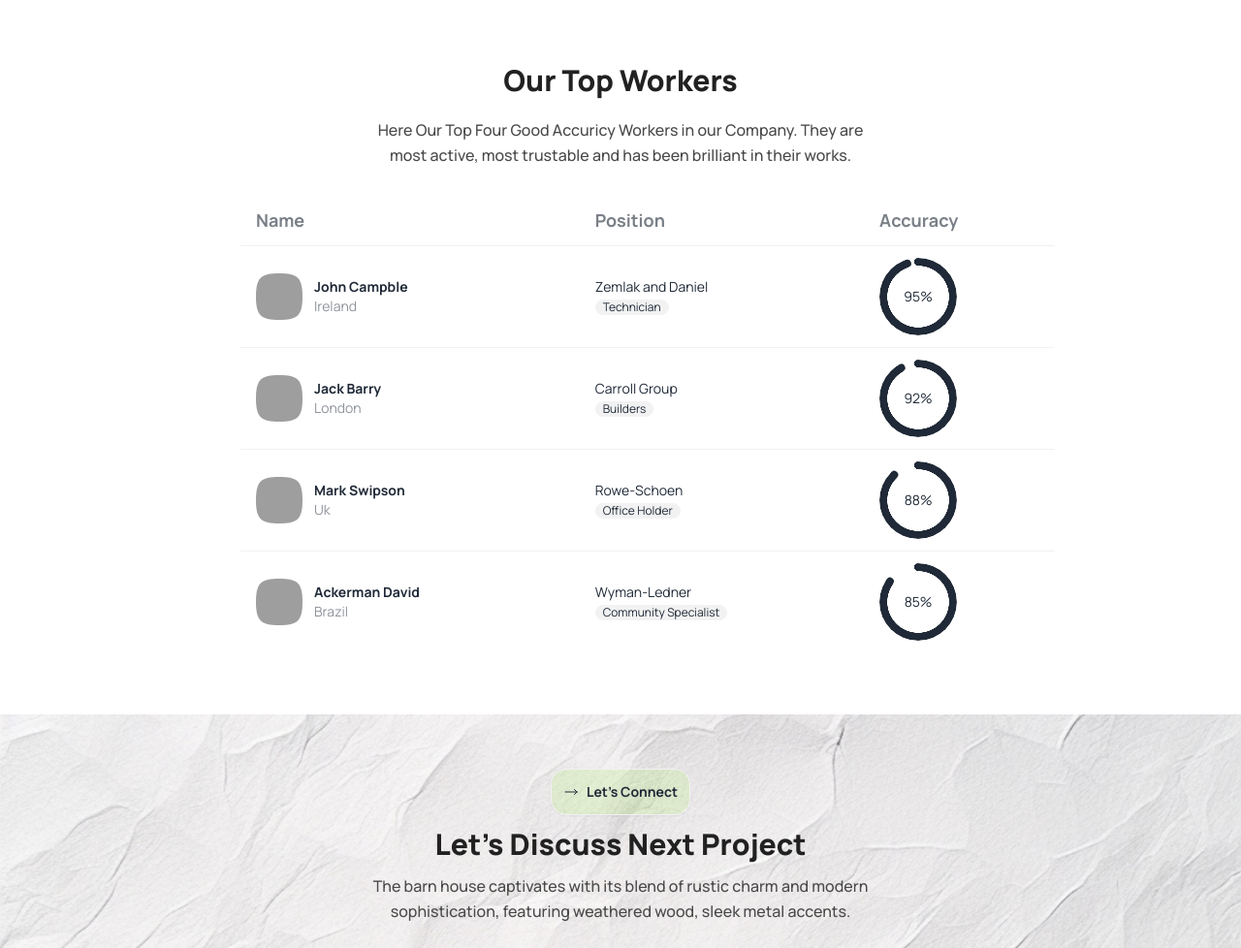
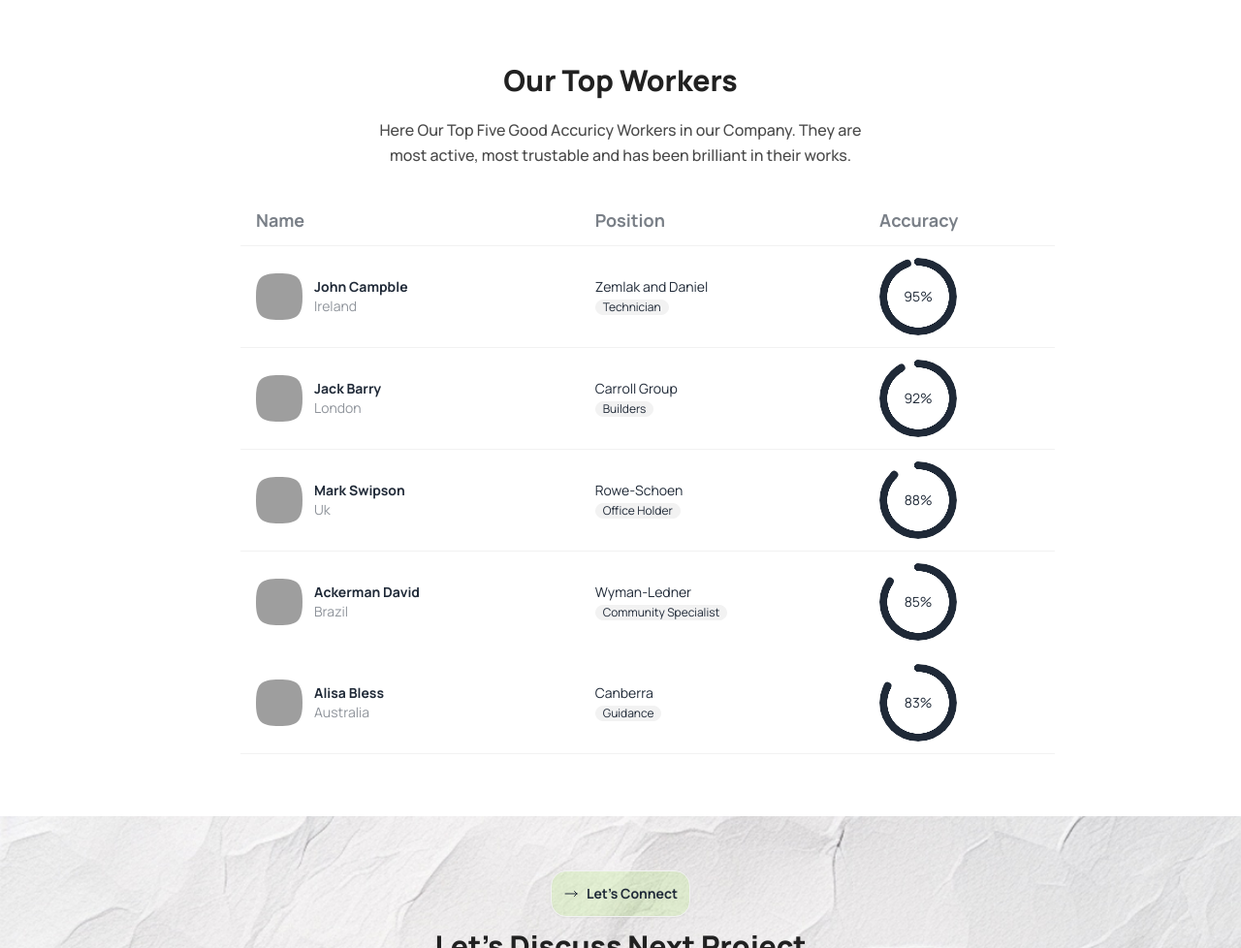
Before and after one commit to shahadatmozumder75/Assignment-3, a plain HTML site: page index.html in a window 1280 px wide. Shown: the part 2100-3078 px from the top of the page at 97% size. Drawn offline with nearby package versions, Linux system fonts and the light colour scheme; grey boxes are pictures that could not be loaded.

Commit message:
customize section

```diff
--- a/index.html
+++ b/index.html
@@ -323,7 +323,7 @@ h1,h2,h3,h4,h5,h6 {
 
   <div class="text-center md:py-2 ">
     <h1 class="font-black  text-3xl  my-3">Our Top Workers</h1>
-    <p class="my-5 md:w-[60%] mx-auto">Here Our Top Four Good Accuricy Workers in our Company. They are most active, most trustable and has been brilliant in their works. </p>
+    <p class="my-5 md:w-[60%] mx-auto">Here Our Top Five Good Accuricy Workers in our Company. They are most active, most trustable and has been brilliant in their works. </p>
     </div>
 
 
@@ -446,7 +446,32 @@ h1,h2,h3,h4,h5,h6 {
 
         </tr>
       </tbody>
-      <!-- foot -->
+          <!-- row 5 -->
+          <tr>
+
+            <td>
+              <div class="flex items-center gap-3">
+                <div class="avatar">
+                  <div class="mask mask-squircle h-12 w-12">
+                    <img
+                      src="https://encrypted-tbn0.gstatic.com/images?q=tbn:ANd9GcQi_KZFQ1h1EUs-3bzSAQjrgjjDP7HvZ955kw&s"
+                      alt="Avatar Tailwind CSS Component" />
+                  </div>
+                </div>
+                <div>
+                  <div class="font-bold">Alisa Bless</div>
+                  <div class="text-sm opacity-50">Australia</div>
+                </div>
+              </div>
+            </td>
+            <td>
+              Canberra
+              <br />
+              <span class="badge badge-ghost badge-sm"> Guidance</span>
+            </td>
+            <td><div class="radial-progress" style="--value:83;" role="progressbar">83%</div></td>
+
+          </tr>
 
     </table>
   </div>
```
